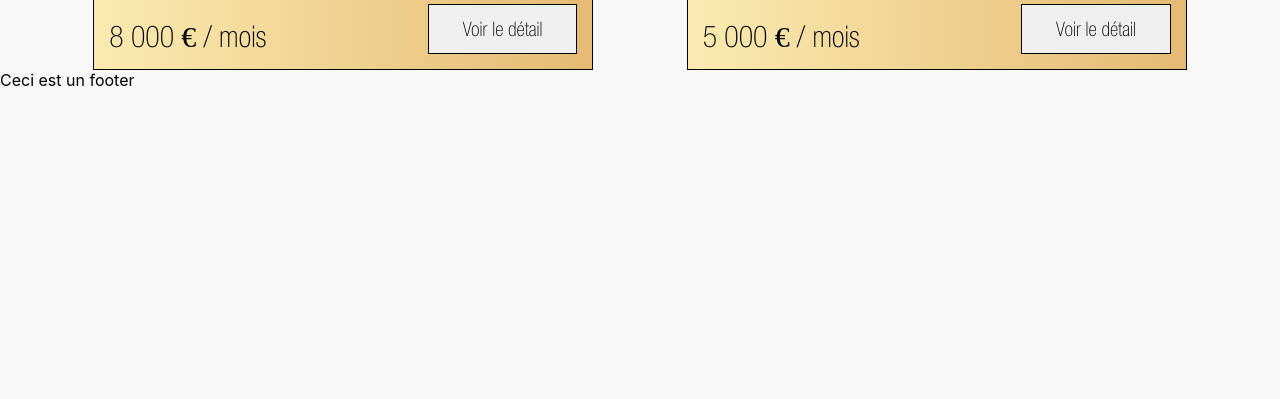
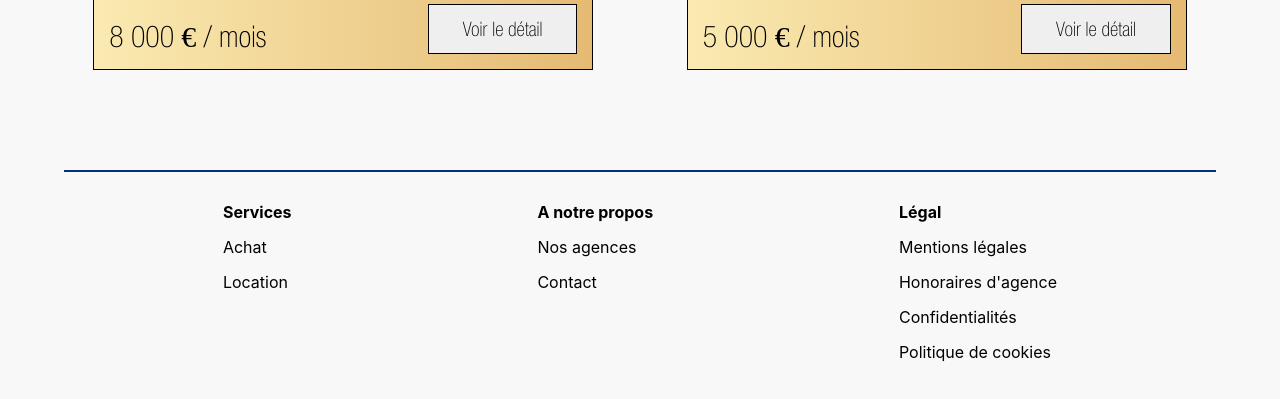
Before and after one commit to theoleben/realEstateAdsWebsite_v2, a React (Create React App) app: page / in a window 1280 px wide. Shown: the part 3696-4095 px from the top of the page. Before the commit the page ends 3786 px from the top, so only its background shows below. Built offline with nearby package versions, Linux system fonts and the light colour scheme.

Commit message:
Footer + redirection to the right page

```diff
--- a/src/App.js
+++ b/src/App.js
@@ -17,7 +17,7 @@ const router = createBrowserRouter([
         element: <Home />,
       },
       {
-        path: "real-estate",
+        path: "real-estate/:transaction?",
         element: <RealEstate />,
       },
       {
--- a/src/components/Footer.js
+++ b/src/components/Footer.js
@@ -1,10 +1,46 @@
 import React, { Fragment } from "react";
-// import classes from "./Footer.module.css";
+import classes from "./Footer.module.css";
+import { Link } from "react-router-dom";
 
 const Footer = () => {
   return (
     <Fragment>
-      <footer>Ceci est un footer</footer>
+      <div className={classes.border} />
+      <footer className={classes.footer}>
+        <ul>
+          <li>Services</li>
+          <li>
+            <Link to="real-estate/buy">Achat</Link>
+          </li>
+          <li>
+            <Link to="real-estate/rent">Location</Link>
+          </li>
+        </ul>
+        <ul>
+          <li>A notre propos</li>
+          <li>
+            <Link to="offices">Nos agences</Link>
+          </li>
+          <li>
+            <Link to="contact">Contact</Link>
+          </li>
+        </ul>
+        <ul>
+          <li>Légal</li>
+          <li>
+            <Link to="">Mentions légales</Link>
+          </li>
+          <li>
+            <Link to="">Honoraires d'agence</Link>
+          </li>
+          <li>
+            <Link to="">Confidentialités</Link>
+          </li>
+          <li>
+            <Link to="">Politique de cookies</Link>
+          </li>
+        </ul>
+      </footer>
     </Fragment>
   );
 };
--- a/src/components/Footer.module.css
+++ b/src/components/Footer.module.css
@@ -1,6 +1,36 @@
-footer {
+.border {
+  width: 90%;
+  border-top: 2px solid #00337c;
+  margin: 0 auto;
+  margin-top: 100px;
+  margin-bottom: 10px;
+}
+
+.footer {
   width: 100%;
-  height: 200px;
-  background-color: lightblue;
-  margin-top: 100px;
+  height: 225px;
+
+  display: flex;
+  justify-content: space-around;
+
+  padding: 20px;
+  padding-left: 100px;
+  padding-right: 100px;
 }
+
+.footer > ul > li:nth-child(1) {
+  font-weight: 700;
+}
+
+.footer li {
+  margin-bottom: 15px;
+}
+
+.footer li a {
+  text-decoration: none;
+  color: black;
+}
+
+.footer li a:hover {
+  color: blue;
+}
--- a/src/pages/RealEstate.js
+++ b/src/pages/RealEstate.js
@@ -1,11 +1,11 @@
-import React, { Fragment, useState } from "react";
+import React, { Fragment, useCallback, useEffect, useState } from "react";
 
 import { AiOutlineSearch } from "react-icons/ai";
 import classes from "./RealEstate.module.css";
 import data from "../data/realEstate";
 import Card from "../components/Card";
+import { useLocation /*useParams*/ } from "react-router-dom";
 
-const RealEstate = () => {
 const INCORRECT_VALUE = "incorrect_value";
 const regions = [
   "Auvergne-Rhône-Alpes",
@@ -23,18 +23,24 @@ const RealEstate = () => {
   "Provence-Alpes-Côte d'Azur",
 ];
 
+const RealEstate = () => {
   const [transaction, setTransaction] = useState(INCORRECT_VALUE);
   const [region, setRegion] = useState(INCORRECT_VALUE);
   const [bedrooms, setBedrooms] = useState(INCORRECT_VALUE);
   const [surface, setSurface] = useState(0);
   const [budget, setBudget] = useState(0);
   const [filteredRealEstate, setFilteredRealEstate] = useState(data);
+  const [enable, setEnable] = useState(false);
 
   // console.log(data);
+
+  // console.log("** transaction **", transaction);
+  // console.log("** enable **", enable);
 
   const transactionHandler = (event) => {
     // console.log(event.target.value);
     setTransaction(event.target.value);
+    setEnable(false);
   };
 
   const regionHandler = (event) => {
@@ -59,14 +65,8 @@ const RealEstate = () => {
     setBudget(budget);
   };
 
-  const searchHandler = () => {
-    // console.log(transaction);
-    // console.log(region);
-    // console.log(surface);
-    // console.log(typeof surface);
-    // console.log(budget);
-    // console.log(typeof budget);
-    // Transaction
+  const searchHandler = useCallback(() => {
+    // console.log("** searchHandler **");
     let result = data.filter((realEstate) => {
       return (
         transaction === INCORRECT_VALUE ||
@@ -98,7 +98,30 @@ const RealEstate = () => {
     setFilteredRealEstate(result);
 
     // console.log(result.length);
-  };
+  }, [bedrooms, budget, region, surface, transaction]);
+
+  const location = useLocation();
+
+  useEffect(() => {
+    // console.log("useEffect1");
+    if (location.pathname === "/real-estate/buy") {
+      // console.log("update");
+      setTransaction("Achat");
+      setEnable(true);
+    } else if (location.pathname === "/real-estate/rent") {
+      // console.log("update");
+      setTransaction("Location");
+      setEnable(true);
+    }
+  }, [location]);
+
+  useEffect(() => {
+    // console.log("useEffect2");
+    if (enable && (transaction === "Achat" || transaction === "Location")) {
+      // console.log("search");
+      searchHandler();
+    }
+  }, [enable, transaction, searchHandler]);
 
   return (
     <Fragment>
--- a/src/pages/Root.js
+++ b/src/pages/Root.js
@@ -1,5 +1,5 @@
-import React, { Fragment, useState } from "react";
-import { Outlet } from "react-router-dom";
+import React, { Fragment, useEffect, useState } from "react";
+import { Outlet, useLocation } from "react-router-dom";
 import MainNavigation from "../components/MainNavigation";
 import Footer from "../components/Footer";
 import Modal from "../components/Modal";
@@ -14,6 +14,13 @@ const Root = () => {
     setCartIsShown(value);
   };
 
+  const location = useLocation();
+  //   console.log(location);
+
+  useEffect(() => {
+    window.scrollTo(0, 0);
+  }, [location]);
+
   return (
     <Fragment>
       {cartIsShown && <Modal data={data} isShown={visibilityHandler} />}
```
Lines whose indentation alone changed are shown as unchanged.
